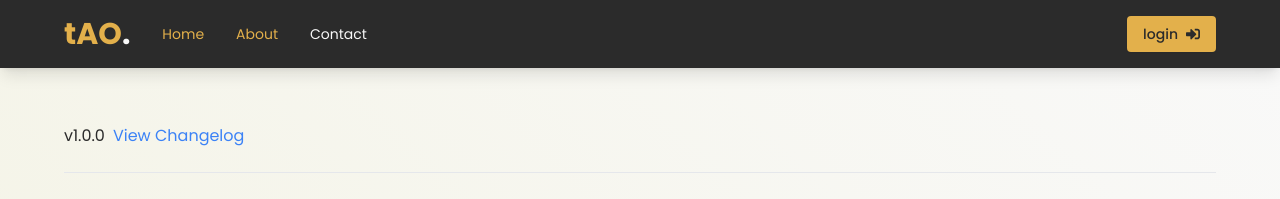
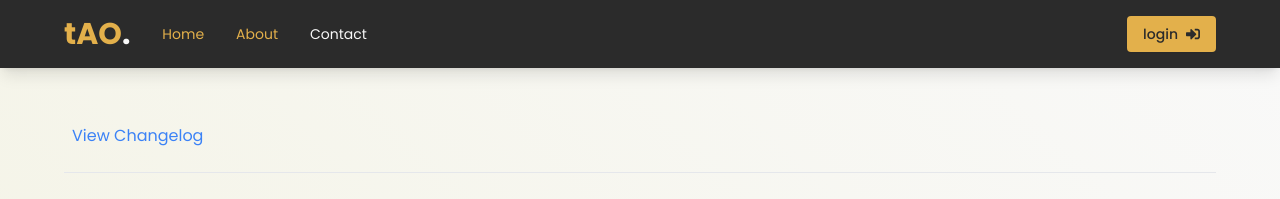
Before and after one commit to joshxfi/track-as-one, a Next.js app: page /about in a window 1280 px wide. Shown: the top 199 px of the page. Built offline with nearby package versions, Linux system fonts and the light colour scheme; no server answers.

Commit message:
chore: add version as env variable

```diff
--- a/pages/about.tsx
+++ b/pages/about.tsx
@@ -4,13 +4,15 @@ import { Layout } from '@/components';
 import { aboutPage } from '@/utils/constants';
 
 const About = () => {
+  const version = process.env.NEXT_PUBLIC_VERSION;
+
   return (
     <Layout className='py-14' xl allowAll>
       <div className='flex space-x-2'>
-        <h2>v1.0.0</h2>
+        <h2>{version}</h2>
         <a
           className='text-blue-500'
-          href='https://github.com/joshxfi/trackAsOne/releases/tag/v1.0.0'
+          href={`https://github.com/joshxfi/trackAsOne/releases/tag/${version}`}
           target='_blank'
           rel='noreferrer noopener'
         >
```
